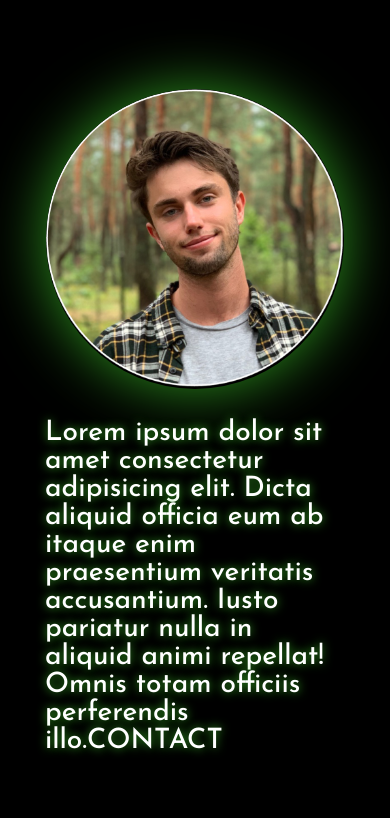
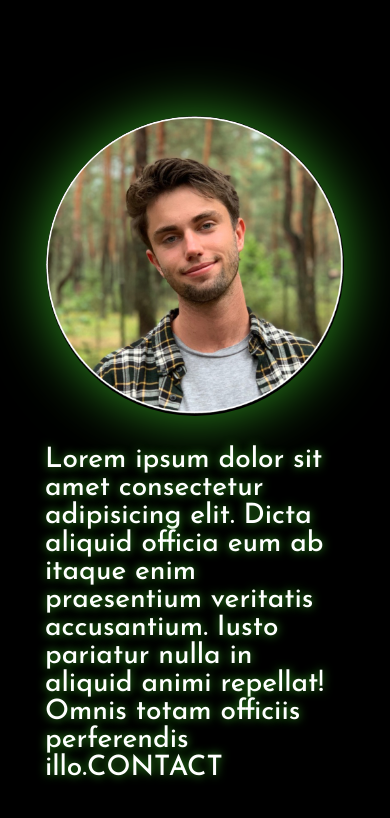
Before and after one commit to michaladamiak/michaladamiak.github.io, a plain HTML site: page src/pages/aboutme.html in a window 390 px wide. Drawn offline with Linux system fonts and the light colour scheme.

Commit message:
mobile margin

```diff
--- a/src/style.css
+++ b/src/style.css
@@ -278,4 +278,9 @@ section {
         /* max-width: none;
         min-width: none; */
     }
+
+    section {
+        height: auto;
+        margin: 100px 0 0 0;
+    }
 }
```
